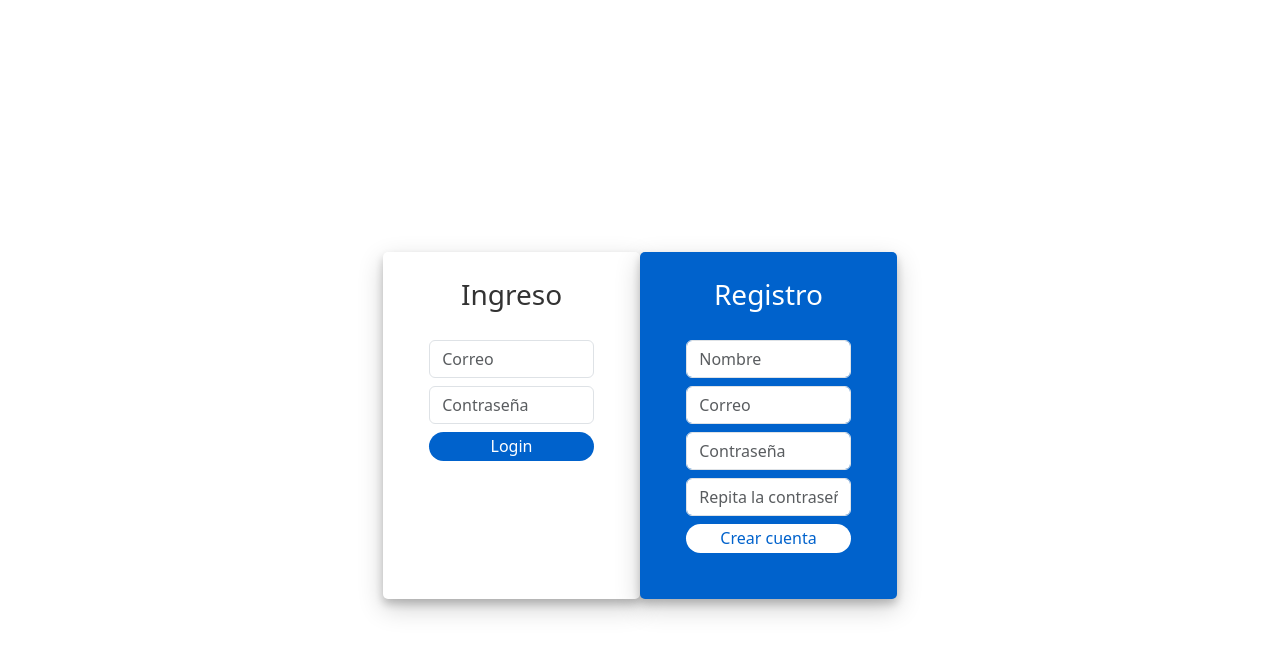
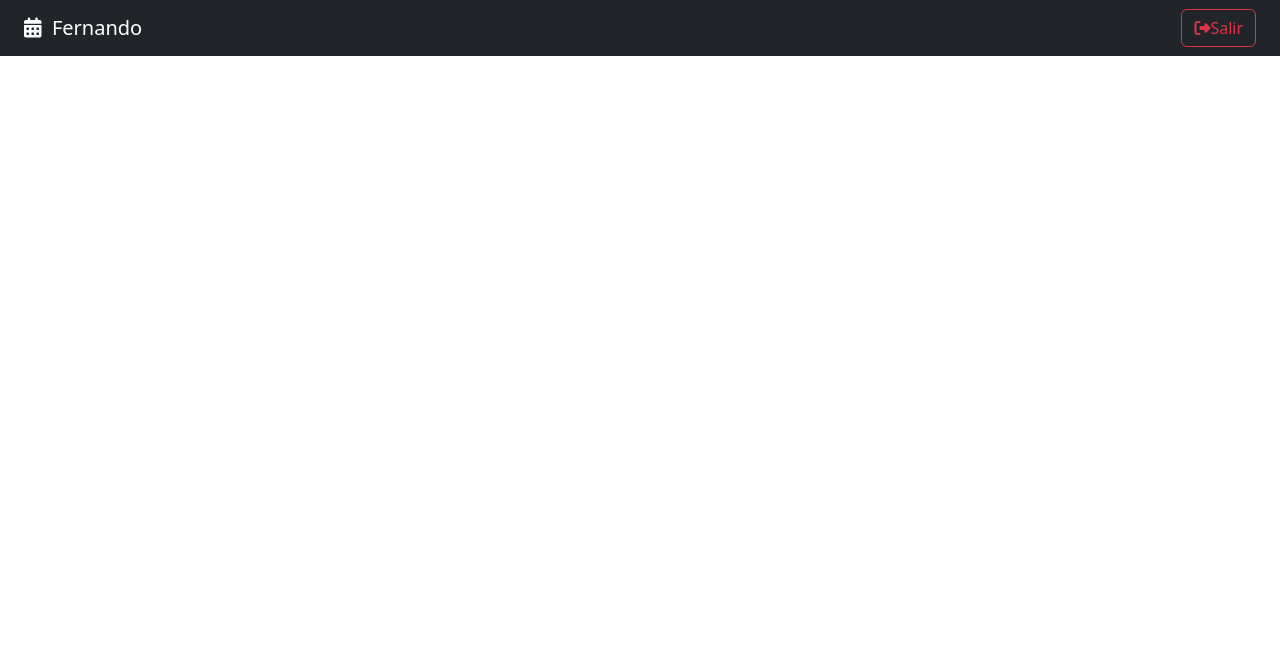
Before and after one commit to martinrdrz/10-calendar, a React (Vite) app: page / in a window 1280 px wide. Before the commit this address led to /auth/login. Shown: the top 654 px of the page. Built offline with nearby package versions, Linux system fonts and the light colour scheme.

Commit message:
terminé acomodar loginPage y crear NavBar

```diff
--- a/index.html
+++ b/index.html
@@ -11,6 +11,13 @@
             integrity="sha384-QWTKZyjpPEjISv5WaRU9OFeRpok6YctnYmDr5pNlyT2bRjXh0JMhjY6hW+ALEwIH"
             crossorigin="anonymous"
         />
+        <link
+            rel="stylesheet"
+            href="https://cdnjs.cloudflare.com/ajax/libs/font-awesome/6.5.2/css/all.min.css"
+            integrity="sha512-SnH5WK+bZxgPHs44uWIX+LLJAJ9/2PkPKZ5QiAj6Ta86w+fsb2TkcmfRyVX3pBnMFcV7oQPJkl9QevSCWr3W6A=="
+            crossorigin="anonymous"
+            referrerpolicy="no-referrer"
+        />
     </head>
     <body>
         <div id="root"></div>
--- a/src/auth/pages/LoginPage.css
+++ b/src/auth/pages/LoginPage.css
@@ -1,5 +1,6 @@
 .login-container {
     margin-top: 10%;
+    max-width: 1000px;
 }
 .login-form-1 {
     border-radius: 5px;
--- /dev/null
+++ b/src/calendar/components/NavBar.jsx
@@ -0,0 +1,15 @@
+export const Navbar = () => {
+    return (
+        <div className="navbar navbar-dark bg-dark mb-4 px-4">
+            <span className="navbar-brand">
+                <i className="fas fa-calendar-alt"></i>
+                &nbsp; Fernando
+            </span>
+
+            <button className="btn btn-outline-danger">
+                <i className="fas fa-sign-out-alt"></i>
+                <span>Salir</span>
+            </button>
+        </div>
+    );
+};
--- a/src/calendar/index.js
+++ b/src/calendar/index.js
@@ -1 +1,2 @@
 export * from './pages/CalendarPage';
+export * from './components/NavBar';
--- a/src/calendar/pages/CalendarPage.jsx
+++ b/src/calendar/pages/CalendarPage.jsx
@@ -1,3 +1,9 @@
+import { Navbar } from '../';
+
 export const CalendarPage = () => {
-    return <div>CalendarPage</div>;
+    return (
+        <>
+            <Navbar />
+        </>
+    );
 };
--- a/src/router/AppRouter.jsx
+++ b/src/router/AppRouter.jsx
@@ -3,7 +3,7 @@ import { LoginPage } from '../auth';
 import { CalendarPage } from '../calendar';
 
 export const AppRouter = () => {
-    const authStatus = 'not-authenticated';
+    const authStatus = 'authenticated'; //not-authenticated,  authenticated
     return (
         <Routes>
             {authStatus === 'not-authenticated' ? (
--- a/src/styles.css
+++ b/src/styles.css
@@ -25,11 +25,19 @@ a:hover {
 body {
     margin: 0;
     min-width: 320px;
+    /* min-height: 100vh;*/
+}
+
+/*
+body {
+    margin: 0;
+    min-width: 320px;
     min-height: 100vh;
     display: flex;
-    justify-content: center; /* Centra horizontalmente el contenido del body */
-    align-items: center; /* Centra verticalmente el contenido del body */
+    justify-content: center;
+    align-items: center;
 }
+ */
 
 h1 {
     font-size: 3.2em;
```
